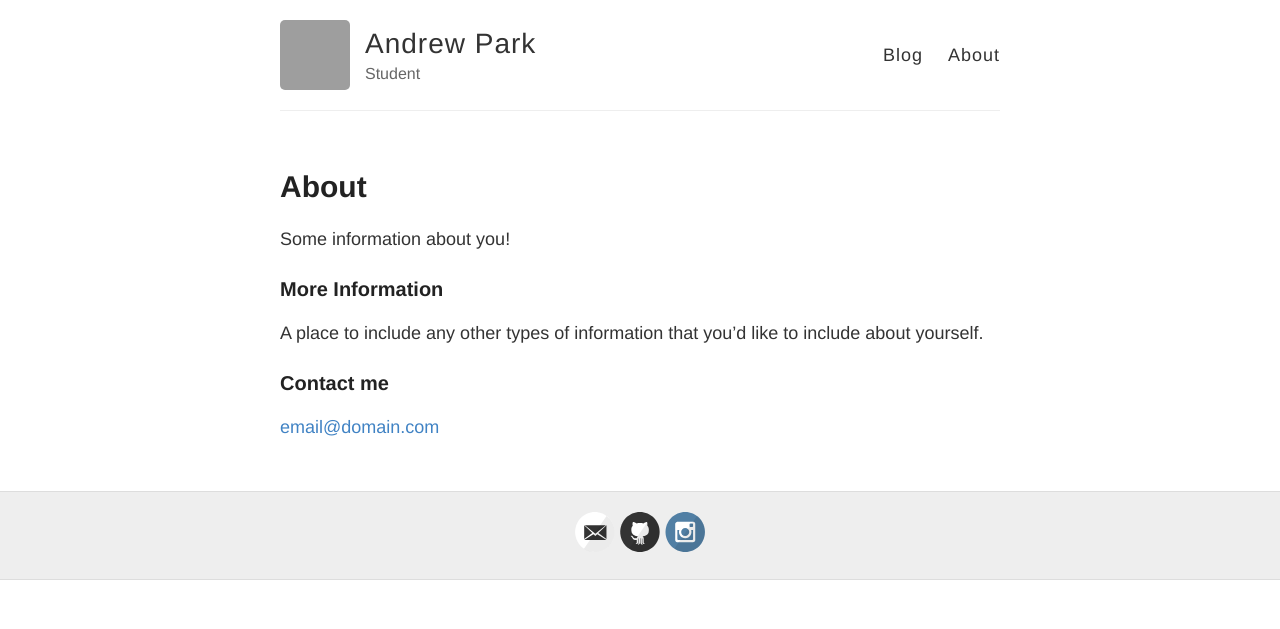
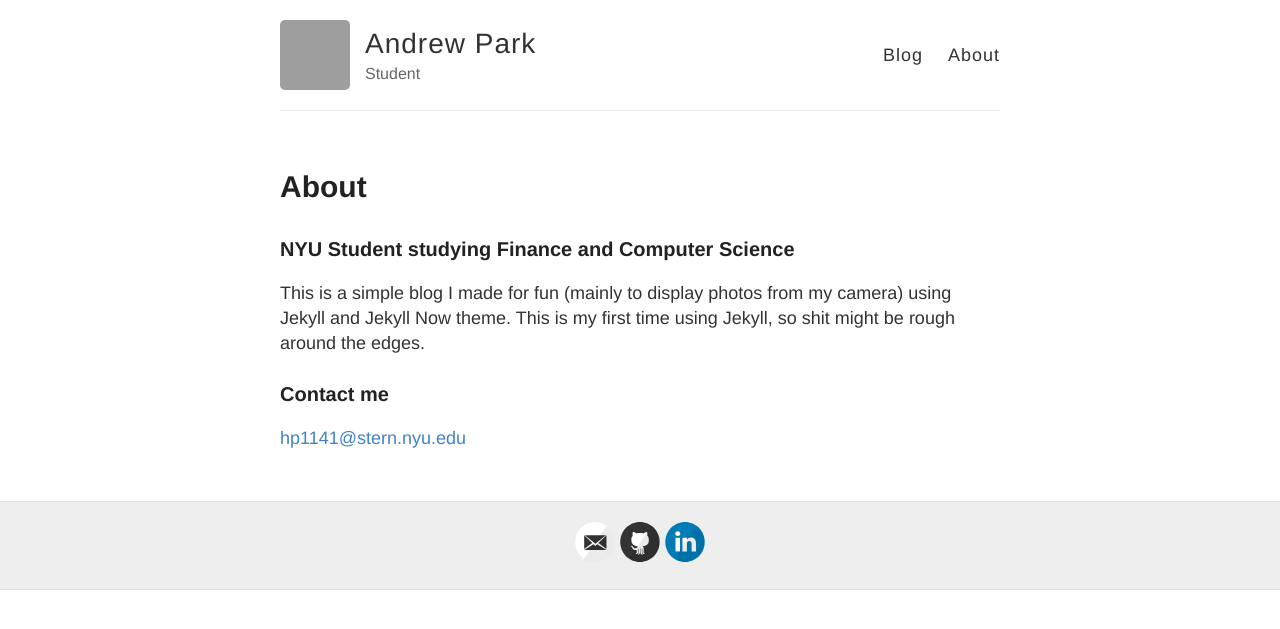
Before and after one commit to telebookstall/telebookstall.github.io, a Jekyll site: the page built from about.md, in a window 1280 px wide. Shown: the top 629 px of the page. Built offline with Jekyll 4.4.1, drawn with Linux system fonts in a browser that asks for light colours; grey boxes are pictures that could not be loaded.

Commit message:
modified about page, added first test post

```diff
--- a/_config.yml
+++ b/_config.yml
@@ -22,8 +22,8 @@ footer-links:
   facebook:
   flickr:
   github: andrewhwanpark
-  instagram: andrewhwanpark
-  linkedin:
+  instagram:
+  linkedin: andrewhwanpark
   pinterest:
   rss: # just type anything here for a working RSS icon
   twitter:
--- a/about.md
+++ b/about.md
@@ -4,12 +4,10 @@ title: About
 permalink: /about/
 ---
 
-Some information about you!
+### NYU Student studying Finance and Computer Science
 
-### More Information
-
-A place to include any other types of information that you'd like to include about yourself.
+This is a simple blog I made for fun (mainly to display photos from my camera) using Jekyll and Jekyll Now theme. This is my first time using Jekyll, so shit might be rough around the edges.
 
 ### Contact me
 
-[email@domain.com](mailto:email@domain.com)
+[hp1141@stern.nyu.edu](mailto:hp1141@stern.nyu.edu)
```
Also changed, not shown: _posts/2014-3-3-Hello-World.md (deleted, +0 -10 lines), _posts/2019-11-3-Hello-World.md (added, +28 -0 lines), images/config.png (deleted), images/first-post.png (deleted), images/jekyll-logo.png (deleted), images/jekyll-now-theme-screenshot.jpg (deleted), images/nyu_long_color.jpg (added), images/step1.gif (deleted), 1 other file.
